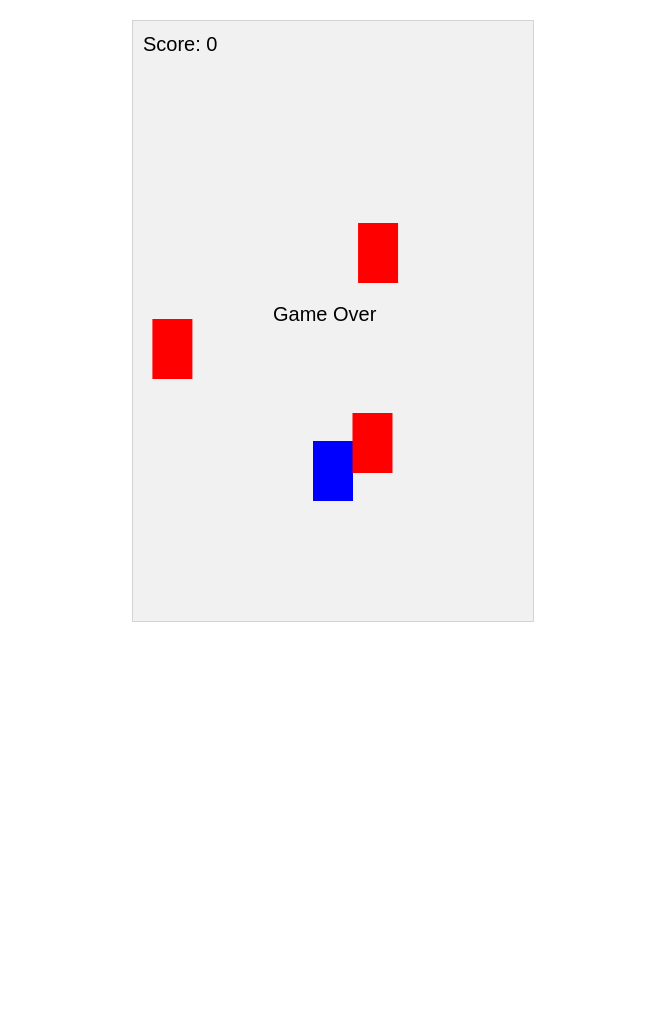
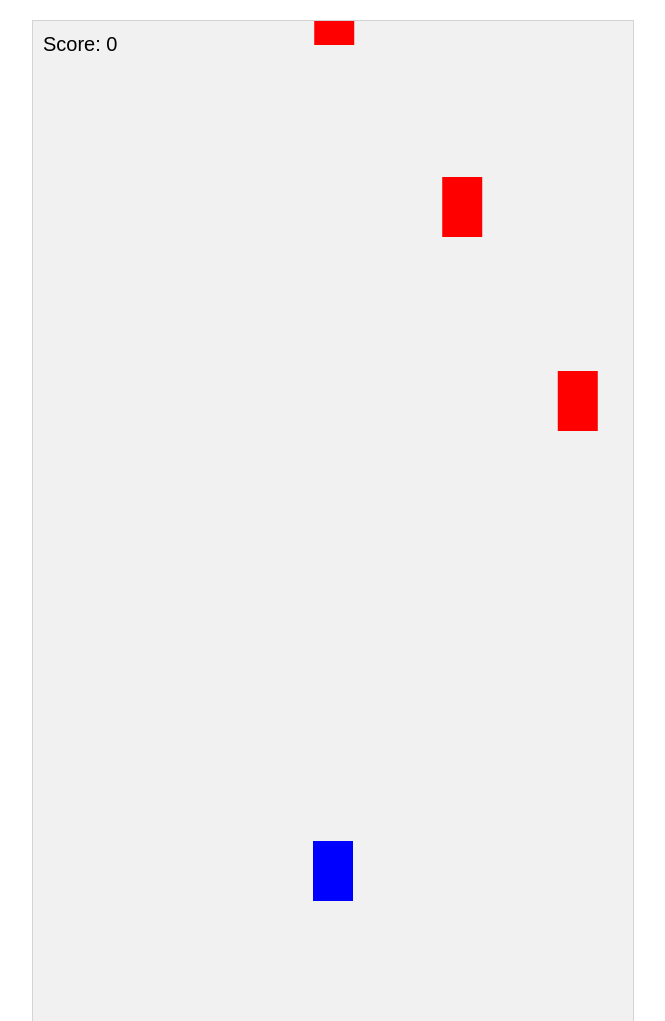
Before and after one commit to bvandevliet/Game.SpeedRaceClassic, a website: page index.html in a window 1280 px wide. Shown: the top 1021 px of the page, without its empty margins (307-972 px from the left). Before the commit the page ends 800 px from the top, so only its background shows below. Drawn offline with Linux system fonts and the light colour scheme.

Commit message:
Bigger canvas and using global variables.

```diff
--- a/index.html
+++ b/index.html
@@ -18,7 +18,7 @@
 </head>
 
 <body>
-  <canvas id="gameCanvas" width="400" height="600"></canvas>
+  <canvas id="gameCanvas" width="600" height="1000"></canvas>
 </body>
 
 </html>
--- a/script.js
+++ b/script.js
@@ -1,5 +1,15 @@
 /* eslint-disable func-style */
 /* eslint-disable no-implicit-globals */
+
+const globals = {
+  gameplay: {
+    minEnemies: 2,
+  },
+  carDefaults: {
+    width: 40,
+    height: 60,
+  },
+};
 
 /**
  * @type {HTMLCanvasElement}
@@ -8,10 +18,8 @@ const canvas = document.getElementById('gameCanvas');
 const ctx = canvas.getContext('2d');
 
 const player = {
-  width: 40,
-  height: 60,
-  x: canvas.width / 2 - 20,
-  y: canvas.height - 180,
+  x: canvas.width / 2 - globals.carDefaults.width / 2,
+  y: canvas.height - globals.carDefaults.height * 3,
   color: 'blue',
   speed: 5,
   movingLeft: false,
@@ -49,11 +57,11 @@ document.addEventListener('keyup', e =>
 
 function movePlayer ()
 {
-  if (player.movingLeft) // && player.x > 0)
+  if (player.movingLeft)
   {
     player.x -= player.speed;
   }
-  else if (player.movingRight) // && player.x < canvas.width - player.width)
+  else if (player.movingRight)
   {
     player.x += player.speed;
   }
@@ -70,7 +78,7 @@ function moveEnemies ()
     enemy.x += enemy.speed;
 
     // Reverse direction when hitting the sidewalls.
-    if (enemy.x < 0 || enemy.x + enemy.width > canvas.width)
+    if (enemy.x < 0 || enemy.x + globals.carDefaults.width > canvas.width)
     {
       enemy.speed *= -1;
     }
@@ -87,12 +95,12 @@ function checkCollisions ()
 {
   gameOver = enemies.some(enemy =>
     // Game over if the player hits an enemy.
-    (player.x < enemy.x + enemy.width
-      && player.x + player.width > enemy.x
-      && player.y < enemy.y + enemy.height
-      && player.y + player.height > enemy.y)
+    (player.x < enemy.x + globals.carDefaults.width
+      && player.x + globals.carDefaults.width > enemy.x
+      && player.y < enemy.y + globals.carDefaults.height
+      && player.y + globals.carDefaults.height > enemy.y)
     // Game over if the player hits a sidewall.
-    || (player.x < 0 || player.x + player.width > canvas.width));
+    || (player.x < 0 || player.x + globals.carDefaults.width > canvas.width));
 }
 
 function update ()
@@ -112,13 +120,13 @@ function draw ()
 
   // Draw the player.
   ctx.fillStyle = player.color;
-  ctx.fillRect(player.x, player.y, player.width, player.height);
+  ctx.fillRect(player.x, player.y, globals.carDefaults.width, globals.carDefaults.height);
 
   // Draw the enemies.
   enemies.forEach(enemy =>
   {
     ctx.fillStyle = enemy.color;
-    ctx.fillRect(enemy.x, enemy.y, enemy.width, enemy.height);
+    ctx.fillRect(enemy.x, enemy.y, globals.carDefaults.width, globals.carDefaults.height);
   });
 
   // Draw the score.
@@ -146,7 +154,7 @@ function gameLoop ()
 
 function spawnEnemy ()
 {
-  if (enemies.length < 2 || enemies.length < 5 && Math.random() < .5)
+  if (enemies.length < globals.gameplay.minEnemies || Math.random() < .5)
   {
     // Random initial direction.
     const speedMultiplier = Math.random() < .5 ? 1 : -1;
@@ -165,7 +173,7 @@ function spawnEnemy ()
 
     // Check for vertical distance between the new enemy and existing enemies.
     const safeVerticalDistance = enemies.every(existingEnemy =>
-      enemy.y + enemy.height < existingEnemy.y);
+      enemy.y + globals.carDefaults.height < existingEnemy.y);
 
     // If there's sufficient vertical distance, add the new enemy.
     if (safeVerticalDistance)
@@ -176,7 +184,7 @@ function spawnEnemy ()
 }
 
 // Adjust the interval to control the spawn frequency.
-setInterval(spawnEnemy, 800);
+setInterval(spawnEnemy, 1600);
 
 // Start the game loop.
 window.requestAnimationFrame(gameLoop);
```
